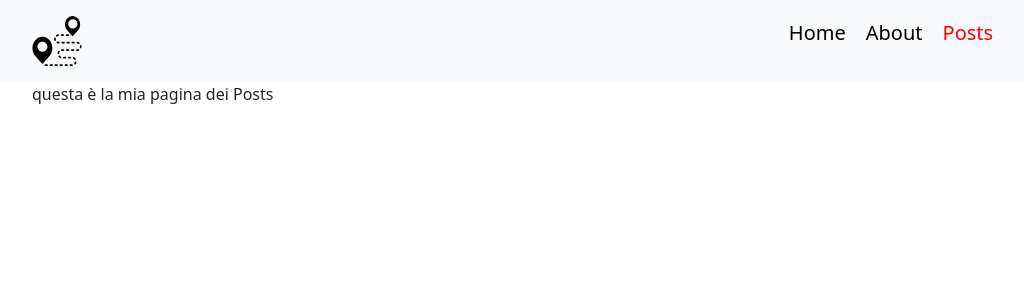
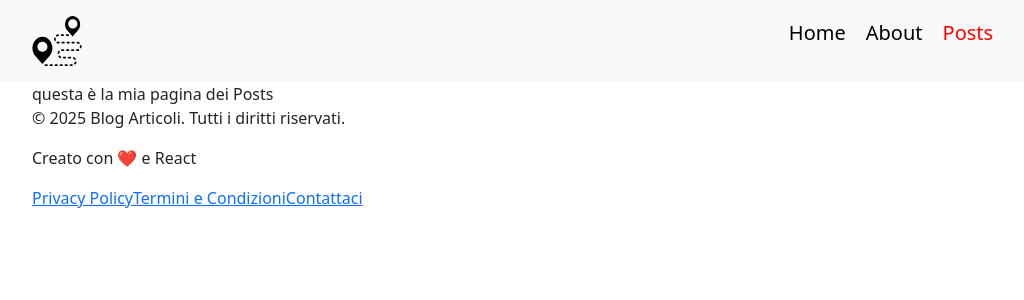
Before and after one commit to Giunta-Giovanni/react-router, a React (Vite) app: page /posts in a window 1280 px wide. Shown: the top 300 px of the page, without its empty margins (50-1074 px from the left). Built offline with nearby package versions, Linux system fonts and the light colour scheme.

Commit message:
[feat] add footer example in page

```diff
--- a/src/components/DefaultLayout.jsx
+++ b/src/components/DefaultLayout.jsx
@@ -1,5 +1,6 @@
 import { Outlet } from "react-router-dom";
 import Header from "./Header";
+import Footer from "./Footer";
 
 
 export default function DefaultLayout() {
@@ -7,6 +8,7 @@ export default function DefaultLayout() {
         <>
             <Header />
             <Outlet />
+            <Footer />
         </>
     );
 }
--- /dev/null
+++ b/src/components/Footer.jsx
@@ -0,0 +1,15 @@
+export default function Footer() {
+    return (
+        <footer className="footer">
+            <div className="container">
+                <p>© {new Date().getFullYear()} Blog Articoli. Tutti i diritti riservati.</p>
+                <p>Creato con ❤️ e React</p>
+                <nav className="footer-nav">
+                    <a href="#">Privacy Policy</a>
+                    <a href="#">Termini e Condizioni</a>
+                    <a href="#">Contattaci</a>
+                </nav>
+            </div>
+        </footer>
+    );
+}
```
